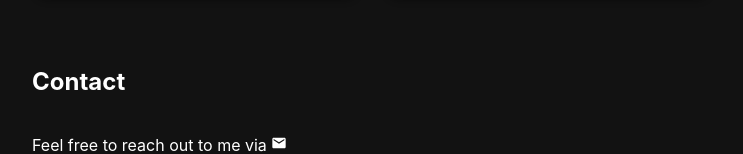
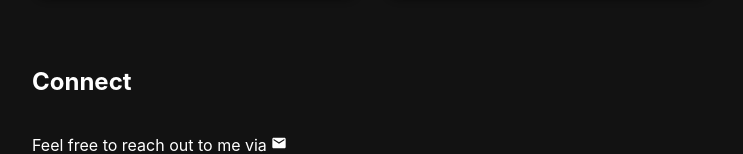
Before and after one commit to Charanya-A/Portfolio, a React (Vite) app: page / in a window 1280 px wide. Shown: the part 1756-1910 px from the top of the page, without its empty margins (268-1011 px from the left). Built offline with nearby package versions, Linux system fonts and the light colour scheme.

Commit message:
fix: update section title from 'Contact' to 'Connect'

```diff
--- a/src/components/Contact.tsx
+++ b/src/components/Contact.tsx
@@ -4,7 +4,7 @@ import { MdEmail } from 'react-icons/md';
 const Contact: React.FC = () => {
   return (
     <section className="section">
-      <h1 className="section-title">Contact</h1>
+      <h1 className="section-title">Connect</h1>
       <div className="section-content contact-text">
         <p>
           Feel free to reach out to me via&nbsp;
```
